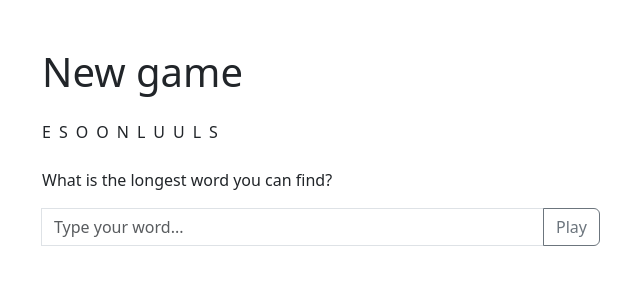
After one commit to mujtabatimoor786/rails-longest-word-game, a Rails app: page /new in a window 1280 px wide. The commit adds this page. Shown: the top 300 px of the page, without its empty margins (40-680 px from the left). Run offline with Rails 7, Linux system fonts and the light colour scheme; some libraries are stand-ins or nearby versions.

Commit message:
Complete Longest Word Game

```diff
--- /dev/null
+++ b/app/controllers/games_controller.rb
@@ -0,0 +1,37 @@
+require "open-uri"
+require "json"
+
+class GamesController < ApplicationController
+  VOWELS = %w[A E I O U Y]
+
+  def new
+    @letters = Array.new(5) { VOWELS.sample }
+    @letters += Array.new(5) { (("A".."Z").to_a - VOWELS).sample }
+    @letters.shuffle!
+  end
+
+  def score
+    @letters = params[:letters].split
+    @word = (params[:word] || "").upcase
+    @included = included?(@word, @letters)
+    @english_word = english_word?(@word)
+
+    session[:score] ||= 0
+    if @included && @english_word
+      @points = @word.length ** 2
+      session[:score] += @points
+    end
+  end
+
+  private
+
+  def included?(word, letters)
+    word.chars.all? { |letter| word.count(letter) <= letters.count(letter) }
+  end
+
+  def english_word?(word)
+    response = URI.parse("https://dictionary.lewagon.com/#{word}").read
+    json = JSON.parse(response)
+    json["found"]
+  end
+end
--- /dev/null
+++ b/app/helpers/games_helper.rb
@@ -0,0 +1,2 @@
+module GamesHelper
+end
--- /dev/null
+++ b/app/views/games/new.html.erb
@@ -0,0 +1,18 @@
+<div class="container mt-5">
+  <h1 class="mb-4">New game</h1>
+
+  <ul class="letters list-unstyled d-flex gap-2 mb-4">
+    <% @letters.each do |letter| %>
+      <li class="letter-tile"><%= letter %></li>
+    <% end %>
+  </ul>
+
+  <p class="form-prefix">What is the longest word you can find?</p>
+
+  <form action="/score" method="post" data-turbo="false" class="input-group w-50">
+    <%= hidden_field_tag :authenticity_token, form_authenticity_token %>
+    <%= hidden_field_tag :letters, @letters %>
+    <input type="text" name="word" class="form-control" placeholder="Type your word..." required>
+    <input type="submit" value="Play" class="btn btn-outline-secondary">
+  </form>
+</div>
--- a/app/views/layouts/application.html.erb
+++ b/app/views/layouts/application.html.erb
@@ -17,6 +17,7 @@
     <link rel="icon" href="/icon.png" type="image/png">
     <link rel="icon" href="/icon.svg" type="image/svg+xml">
     <link rel="apple-touch-icon" href="/icon.png">
+    <link href="https://cdn.jsdelivr.net/npm/bootstrap@5.3.6/dist/css/bootstrap.min.css" rel="stylesheet" integrity="sha384-4Q6Gf2aSP4eDXB8Miphtr37CMZZQ5oXLH2yaXMJ2w8e2ZtHTl7GptT4jmndRuHDT" crossorigin="anonymous">
 
     <%# Includes all stylesheet files in app/assets/stylesheets %>
     <%= stylesheet_link_tag :app, "data-turbo-track": "reload" %>
--- a/config/routes.rb
+++ b/config/routes.rb
@@ -1,9 +1,12 @@
 Rails.application.routes.draw do
+  get "new", to: "games#new"
+  get "new", to: "games#score"
   # Define your application routes per the DSL in https://guides.rubyonrails.org/routing.html
 
   # Reveal health status on /up that returns 200 if the app boots with no exceptions, otherwise 500.
   # Can be used by load balancers and uptime monitors to verify that the app is live.
   get "up" => "rails/health#show", as: :rails_health_check
+  root to: "games#new"
 
   # Render dynamic PWA files from app/views/pwa/* (remember to link manifest in application.html.erb)
   # get "manifest" => "rails/pwa#manifest", as: :pwa_manifest
```
Also changed, not shown: app/assets/stylesheets/application.css (+14 -10 lines), app/views/games/score.html.erb (added, +17 -0 lines), test/controllers/games_controller_test.rb (added, +13 -0 lines).
